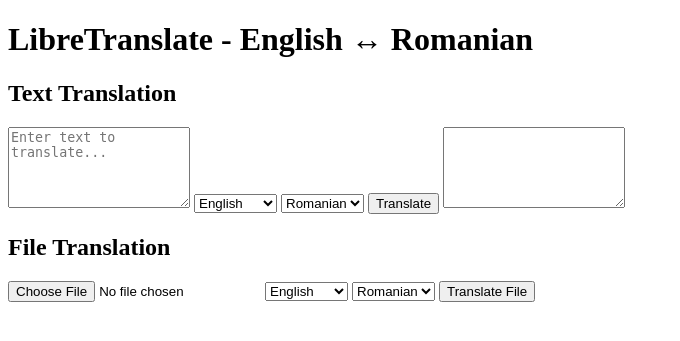
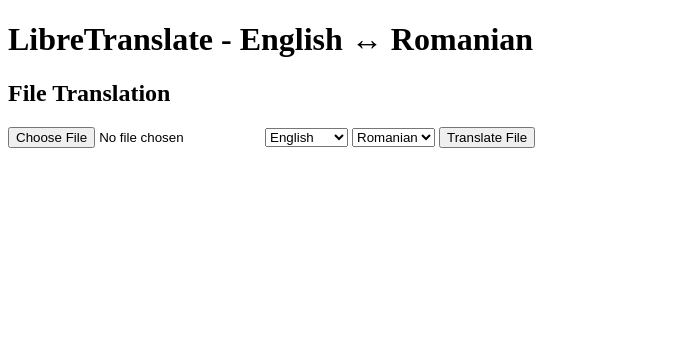
Before and after one commit to Danielzapirtan/translator_app, a Flask app: page / in a window 1280 px wide. Shown: the top 341 px of the page, without its empty margins (0-680 px from the left). Run offline with Flask 3, Linux system fonts and the light colour scheme.

Commit message:
Update index.html

```diff
--- a/templates/index.html
+++ b/templates/index.html
@@ -4,12 +4,27 @@
     <meta charset="UTF-8">
     <meta name="viewport" content="width=device-width, initial-scale=1.0">
     <title>LibreTranslate - English ↔ Romanian</title>
+    <style>
+        .loader {
+            border: 5px solid #f3f3f3;
+            border-top: 5px solid #3498db;
+            border-radius: 50%;
+            width: 30px;
+            height: 30px;
+            animation: spin 1s linear infinite;
+            display: none;
+        }
+        @keyframes spin {
+            0% { transform: rotate(0deg); }
+            100% { transform: rotate(360deg); }
+        }
+    </style>
 </head>
 <body>
     <h1>LibreTranslate - English ↔ Romanian</h1>
-    <form method="POST">
-        <h2>Text Translation</h2>
-        <textarea name="source_text" rows="5" placeholder="Enter text to translate..."></textarea>
+    <form id="fileForm" enctype="multipart/form-data">
+        <h2>File Translation</h2>
+        <input type="file" name="file" accept=".txt,.pdf,.docx" required>
         <select name="source_lang">
             <option value="en">English</option>
             <option value="ro">Romanian</option>
@@ -18,22 +33,47 @@
             <option value="ro">Romanian</option>
             <option value="en">English</option>
         </select>
-        <button type="submit" name="text">Translate</button>
-        <textarea rows="5" readonly>{{ translated_text }}</textarea>
+        <button type="submit">Translate File</button>
     </form>
+    <div class="loader" id="loader"></div>
+    <p id="status"></p>
+    <a id="downloadLink" style="display: none;">Download Translated File</a>
 
-    <form method="POST" enctype="multipart/form-data">
-        <h2>File Translation</h2>
-        <input type="file" name="file" accept=".txt,.pdf,.docx">
-        <select name="file_source_lang">
-            <option value="en">English</option>
-            <option value="ro">Romanian</option>
-        </select>
-        <select name="file_target_lang">
-            <option value="ro">Romanian</option>
-            <option value="en">English</option>
-        </select>
-        <button type="submit" name="file">Translate File</button>
-    </form>
+    <script>
+        document.getElementById("fileForm").addEventListener("submit", async (e) => {
+            e.preventDefault();
+            const formData = new FormData(e.target);
+            const loader = document.getElementById("loader");
+            const status = document.getElementById("status");
+            const downloadLink = document.getElementById("downloadLink");
+
+            // Show loader and status
+            loader.style.display = "block";
+            status.textContent = "Processing file...";
+
+            try {
+                // Upload file and start translation
+                const response = await fetch("/upload", {
+                    method: "POST",
+                    body: formData
+                });
+
+                if (!response.ok) {
+                    throw new Error("File upload failed");
+                }
+
+                const data = await response.json();
+
+                // Update status and show download link
+                status.textContent = "Translation complete!";
+                downloadLink.href = data.download_url;
+                downloadLink.style.display = "block";
+            } catch (error) {
+                status.textContent = "Error: " + error.message;
+            } finally {
+                loader.style.display = "none";
+            }
+        });
+    </script>
 </body>
 </html>
```
